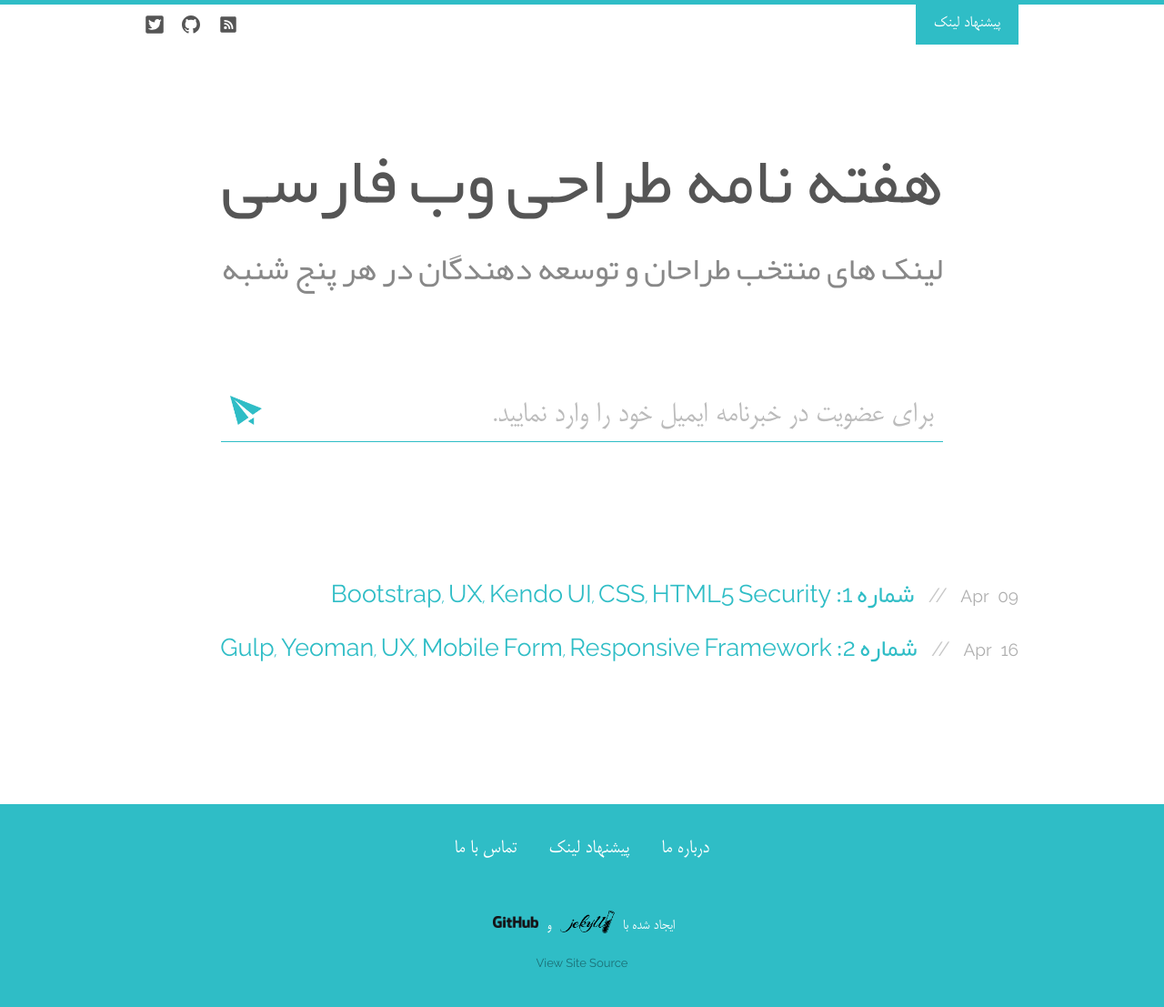
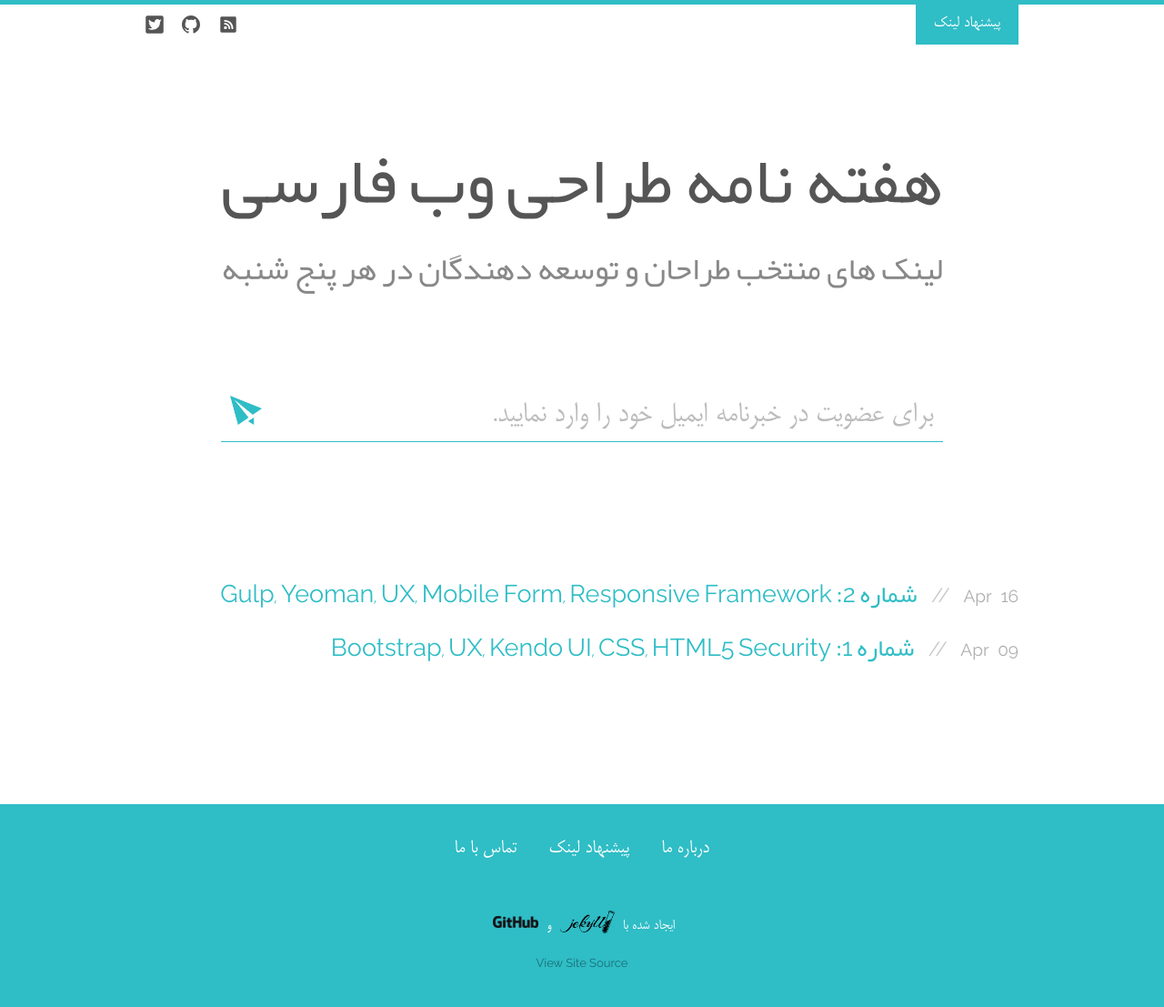
Before and after one commit to reyhoun/ui.toread, a Jekyll site: the page built from index.html, in a window 1280 px wide. Shown: the whole page at 91% size. Built offline with Jekyll 4.4.1, drawn with Linux system fonts in a browser that asks for light colours.

Commit message:
Fix: Sort issue on Home Page

```diff
--- a/index.html
+++ b/index.html
@@ -5,8 +5,8 @@ layout: default
 <div class="home">
 	{% include newsletter.html %}
   <ul class="news-list">
-    {% assign issuepage = (site.pages | where: "layout" , "issue") %}
-	{% for page in issuepage %}
+    {% assign issuepage = (site.pages | where: "layout" , "issue" | sort: "date") %}
+	{% for page in issuepage reversed %}
       <li>
         <span class="news-list__date">
           <span class="month">{{ page.date | date: "%b" }}</span>
```
